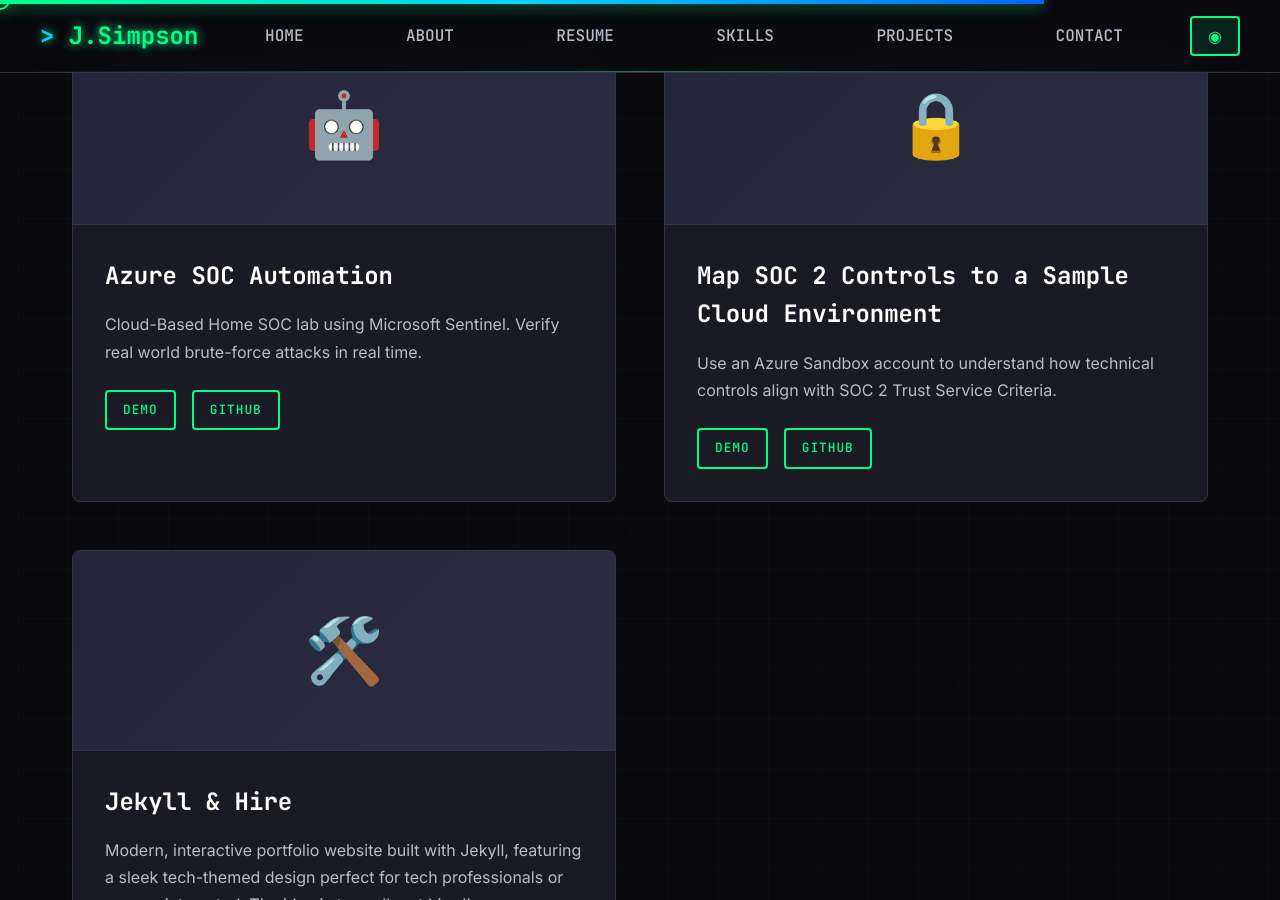
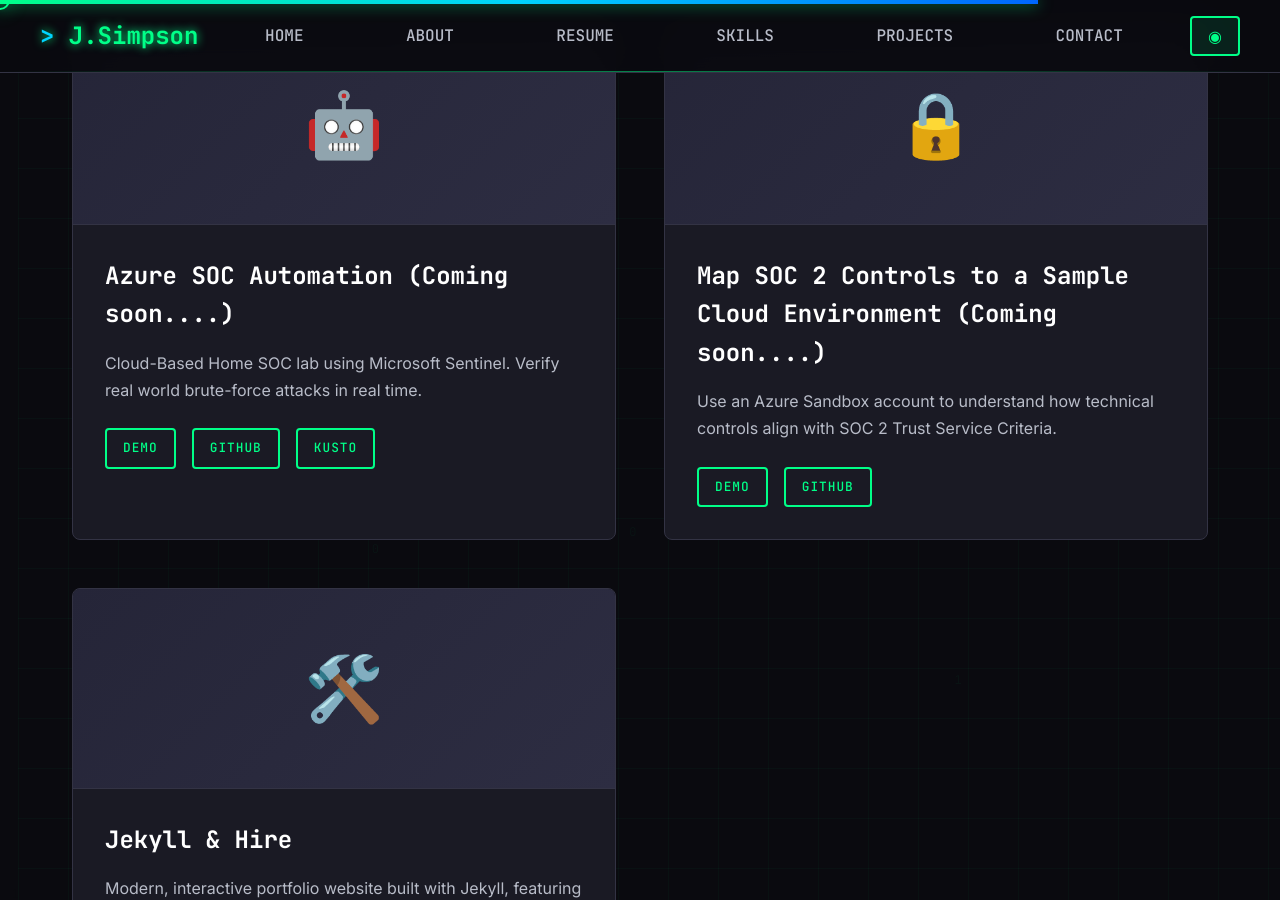
Before and after one commit to J0rdynh0/Jordan-Portfolio, a Jekyll site: the page built from index.html, in a window 1280 px wide and 900 px high, scrolled down 5210 px. Built offline with Jekyll 4.4.1, drawn with Linux system fonts in a browser that asks for light colours; some of the changed text lies outside the part shown.

Commit message:
Update content

```diff
--- a/_data/portfolio.yml
+++ b/_data/portfolio.yml
@@ -56,7 +56,7 @@
 
 # Education - Original Template Data
 education:
-  - degree: "Accelerated Cybersecurity Training Program"
+  - degree: "Accelerated Cybersecurity Training Program (CLIC)"
     institution: "ROGERS Cybersecure Catalyst"
     period: "Oct 2024 - June 2025"
     description: "Seven month accelearated program of 2 SANS Institute courses: SANS SEC401 and SEC275 and additonal Cyber Range workshop on cybersecurity incident response and ransomware."
@@ -83,7 +83,7 @@
 
 # Skills - Original Template Data
 skills:
-  - category: "Microsoft Secuirty Stack"
+  - category: "Microsoft Security Stack"
     icon: "🛡️"
     tags:
       - "Defender for Endpoint"
@@ -141,7 +141,7 @@
 
 # Projects - Original Template Data
 projects:
-  - title: "Azure SOC Automation"
+  - title: "Azure SOC Automation (Coming soon....)"
     icon: "🤖"
     url: "https://github.com/yourusername/threathunter-ai"
     description: "Cloud-Based Home SOC lab using Microsoft Sentinel. Verify real world brute-force attacks in real time."
@@ -149,9 +149,10 @@
       - label: "Demo"
         url: "#"
       - label: "GitHub"
+      - label: "Kusto"
         url: "#"
 
-  - title: "Map SOC 2 Controls to a Sample Cloud Environment"
+  - title: "Map SOC 2 Controls to a Sample Cloud Environment (Coming soon....)"
     icon: "🔒"
     description: "Use an Azure Sandbox account to understand how technical controls align with SOC 2 Trust Service Criteria."
     links:
@@ -165,6 +166,7 @@
     description: "Modern, interactive portfolio website built with Jekyll, featuring a sleek tech-themed design perfect for tech professionals or anyone interested. The idea is to, well, get hired!"
     links:
       - label: "GitHub"
+      - label: "Jekyll"
         url: "#"
 
 # SEO - Original Template Data
```
